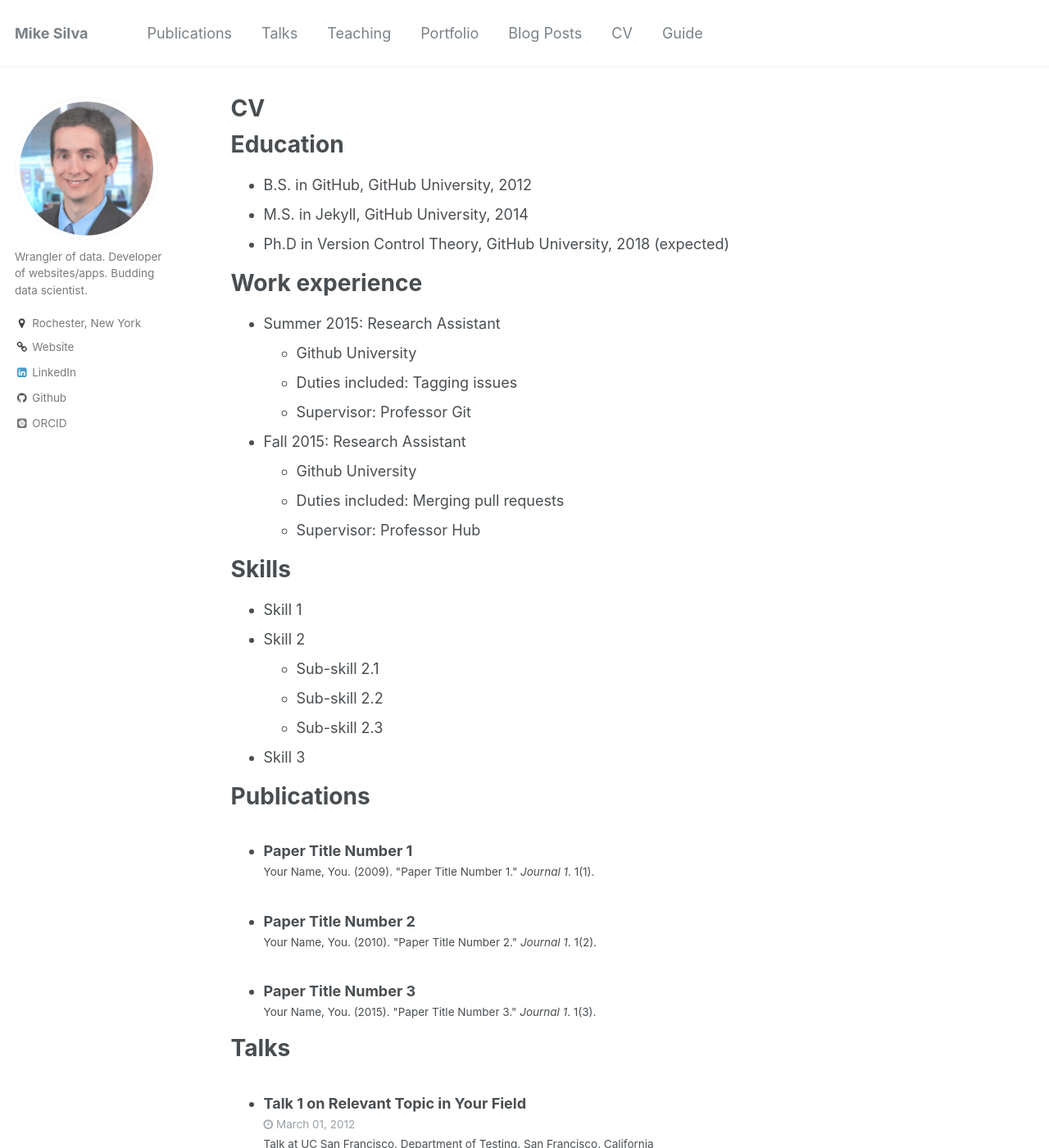
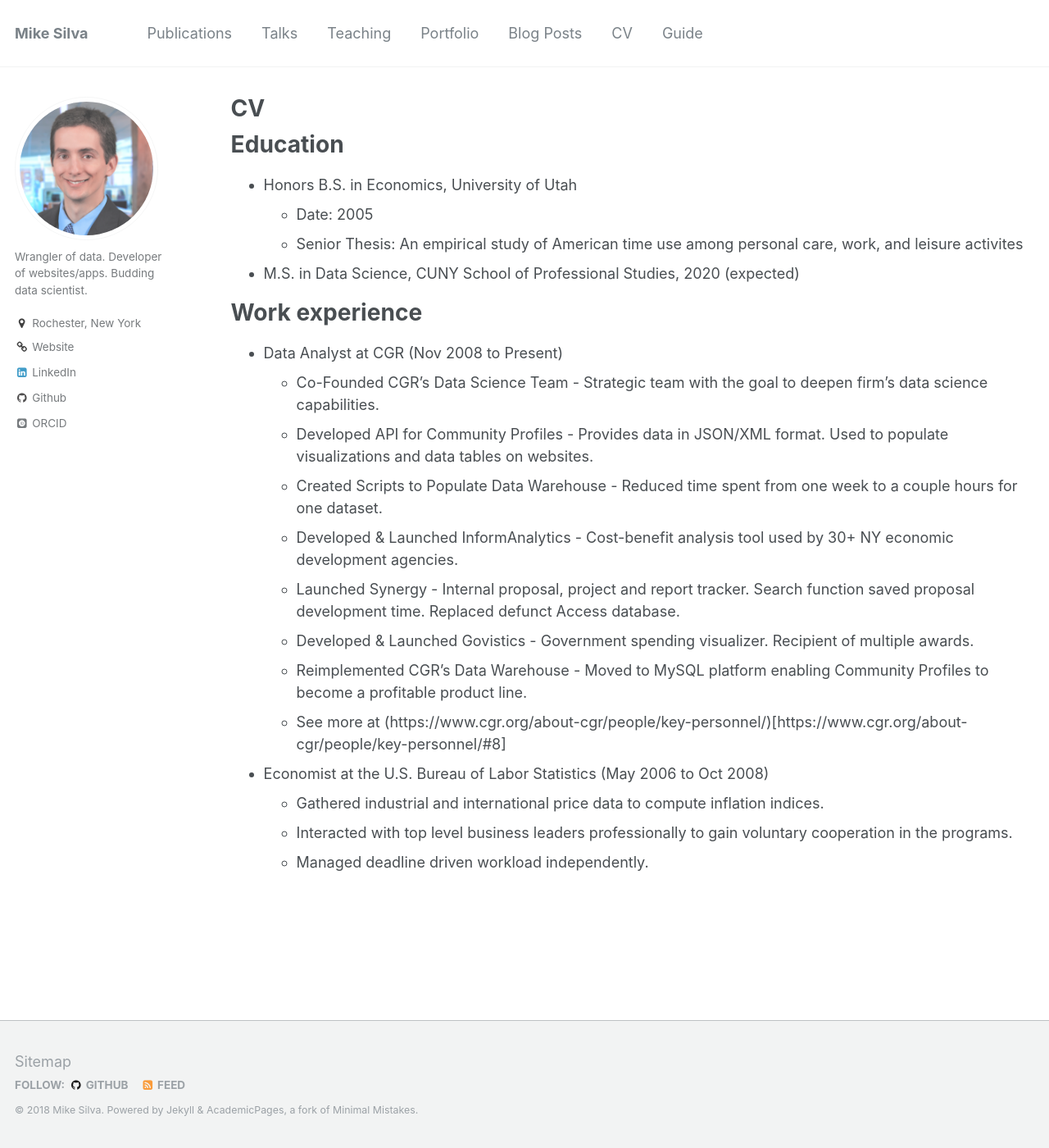
Before and after one commit to mikeasilva/mikeasilva.github.io, a Jekyll site: the page built from _pages/cv.md, in a window 1280 px wide and 1400 px high. Shown: the whole window at 82% size. Built offline with Jekyll 4.4.1, drawn with Linux system fonts in a browser that asks for light colours; some web fonts are replaced; some of the changed text lies outside the part shown.

Commit message:
update CV

```diff
--- a/_pages/cv.md
+++ b/_pages/cv.md
@@ -11,49 +11,23 @@ redirect_from:
 
 Education
 ======
-* B.S. in GitHub, GitHub University, 2012
-* M.S. in Jekyll, GitHub University, 2014
-* Ph.D in Version Control Theory, GitHub University, 2018 (expected)
+* Honors B.S. in Economics, University of Utah
+    * Date: 2005
+    * Senior Thesis: An empirical study of American time use among personal care, work, and leisure activites
+* M.S. in Data Science, CUNY School of Professional Studies, 2020 (expected)
 
 Work experience
 ======
-* Summer 2015: Research Assistant
-  * Github University
-  * Duties included: Tagging issues
-  * Supervisor: Professor Git
-
-* Fall 2015: Research Assistant
-  * Github University
-  * Duties included: Merging pull requests
-  * Supervisor: Professor Hub
-
-Skills
-======
-* Skill 1
-* Skill 2
-  * Sub-skill 2.1
-  * Sub-skill 2.2
-  * Sub-skill 2.3
-* Skill 3
-
-Publications
-======
-  <ul>{% for post in site.publications %}
-    {% include archive-single-cv.html %}
-  {% endfor %}</ul>
-
-Talks
-======
-  <ul>{% for post in site.talks %}
-    {% include archive-single-talk-cv.html %}
-  {% endfor %}</ul>
-
-Teaching
-======
-  <ul>{% for post in site.teaching %}
-    {% include archive-single-cv.html %}
-  {% endfor %}</ul>
-
-Service and leadership
-======
-* Currently signed in to 43 different slack teams
+* Data Analyst at CGR (Nov 2008 to Present)
+  * Co-Founded CGR's Data Science Team - Strategic team with the goal to deepen firm's data science capabilities.
+  * Developed API for Community Profiles - Provides data in JSON/XML format. Used to populate visualizations and data tables on websites.
+  * Created Scripts to Populate Data Warehouse - Reduced time spent from one week to a couple hours for one dataset.
+  * Developed & Launched InformAnalytics - Cost-benefit analysis tool used by 30+ NY economic development agencies.
+  * Launched Synergy - Internal proposal, project and report tracker. Search function saved proposal development time. Replaced defunct Access database.
+  * Developed & Launched Govistics - Government spending visualizer. Recipient of multiple awards.
+  * Reimplemented CGR's Data Warehouse - Moved to MySQL platform enabling Community Profiles to become a profitable product line.
+  * See more at (https://www.cgr.org/about-cgr/people/key-personnel/)[https://www.cgr.org/about-cgr/people/key-personnel/#8]
+* Economist at the U.S. Bureau of Labor Statistics (May 2006 to Oct 2008)
+  * Gathered industrial and international price data to compute inflation indices.
+  * Interacted with top level business leaders professionally to gain voluntary cooperation in the programs.
+  * Managed deadline driven workload independently.
```
